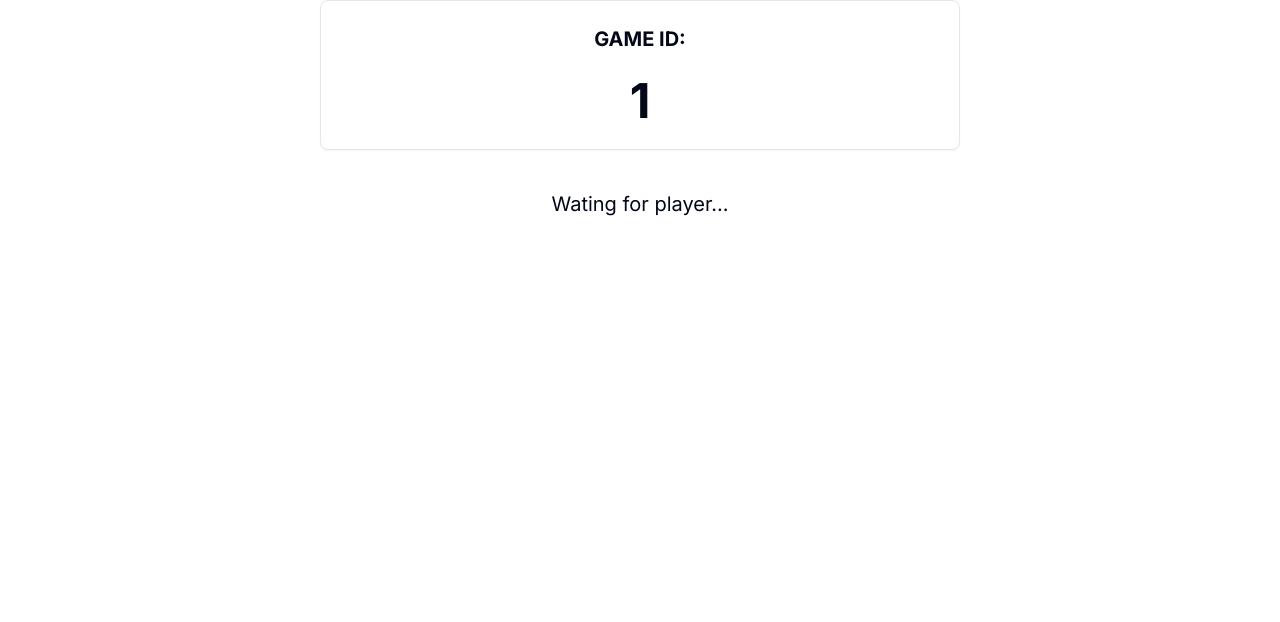
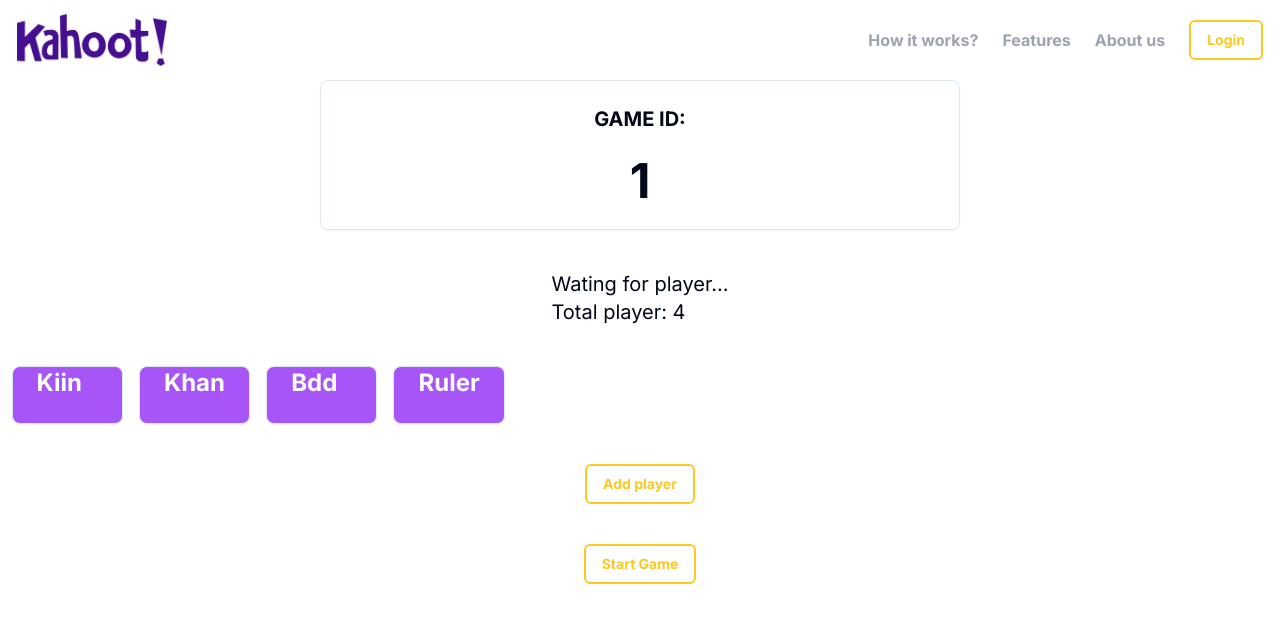
Before and after one commit to PhucChuHoang/cs422-kahoot-clone, a Next.js app: page /game/1 in a window 1280 px wide. Shown: the top 622 px of the page. Built offline with nearby package versions, Linux system fonts and the light colour scheme; no server answers.

Commit message:
- add call to server on game session

```diff
--- a/app/game/[id]/page.tsx
+++ b/app/game/[id]/page.tsx
@@ -1,31 +1,58 @@
 'use client';
 
-import { GameHeaderForm } from '@/components/game_header_form';
 import { GameMainForm } from '@/components/game_main_form';
 import { useState } from 'react';
+import { useEffect } from 'react';
 import { WatingRoomForm } from '@/components/wating_room_form';
+import { Button } from '@/components/ui/button';
+import { io, Socket } from 'socket.io-client';
 
 export default function GamePage() {
   const [gameStart, setGameStart] = useState(false);
+  const [socket, setSocket] = useState<Socket | null>(null);
+
+  useEffect(() => {
+    const handleBeforeUnload = (event: BeforeUnloadEvent) => {
+      event.preventDefault();
+      socket?.disconnect();
+      setSocket(null);
+      console.log('User is leaving the page');
+    };
+
+    window.addEventListener('beforeunload', handleBeforeUnload);
+
+    return () => {
+      window.removeEventListener('beforeunload', handleBeforeUnload);
+    };
+  }, []);
 
   if (gameStart) {
-    setGameStart(false);
     return (
       <div>
-        <div className="flex bg-background">
-          <GameHeaderForm />
-        </div>
-
         <div className="flex h-screen w-screen justify-between">
           <GameMainForm />
         </div>
       </div>
     );
   } else {
+    if (!socket) {
+      const newSocket = io('http://127.0.0.1:5000');
+      setSocket(newSocket);
+    }
+
     return (
-      <div>
-        <div className="flex bg-background">
+      <div className="flex flex-col gap-y-10">
+        <div>
           <WatingRoomForm />
+        </div>
+
+        <div className="flex h-full w-full justify-center">
+          <Button
+            onClick={() => setGameStart(true)}
+            className="border-2 border-primary bg-transparent font-bold text-primary hover:bg-yellow-500 "
+          >
+            Start Game
+          </Button>
         </div>
       </div>
     );
--- a/app/layout.tsx
+++ b/app/layout.tsx
@@ -2,6 +2,7 @@
 import { Inter } from 'next/font/google';
 import './globals.css';
 import Providers from '@/components/provider';
+import { LandingHeaderForm } from '@/components/landing_header_form';
 
 const inter = Inter({ subsets: ['latin'] });
 
@@ -18,6 +19,7 @@
   return (
     <html lang="en">
       <body className={inter.className}>
+        <LandingHeaderForm />
         <Providers>{children}</Providers>
       </body>
     </html>
--- a/app/page.tsx
+++ b/app/page.tsx
@@ -1,13 +1,8 @@
-import { LandingHeaderForm } from '@/components/landing_header_form';
 import { LandingForm } from '@/components/landing_form';
 
 export default function LandingPage() {
   return (
     <div>
-      <div className="flex bg-background">
-        <LandingHeaderForm />
-      </div>
-
       <div className="">
         <LandingForm />
       </div>
--- a/components/wating_room_form.tsx
+++ b/components/wating_room_form.tsx
@@ -1,26 +1,43 @@
 'use client';
 
 import React from 'react';
-//import { useEffect, useState, useRef } from 'react';
+import { useEffect, useState, useRef } from 'react';
 import { Card, CardContent, CardHeader } from './ui/card';
 import { usePathname } from 'next/navigation';
+import { Button } from './ui/button';
 
-// function ShowPlayers({players}: {players: string[]}) {
-//     const ref = useRef<HTMLDivElement>(null);
+function ShowPlayers({ players }: { players: string[] }) {
+  const ref = useRef<HTMLDivElement>(null);
 
-//     useEffect(() => {
-//         ref.current?.scrollIntoView({ behavior: 'smooth' });
-//     }, [ref]);
+  useEffect(() => {
+    ref.current?.scrollIntoView({ behavior: 'smooth' });
+  }, [ref]);
 
-//     return (
-//         <div className='grid grid-cols-10'>
-
-//         </div>
-//     );
-// }
+  return (
+    <div className="grid grid-cols-10 gap-4">
+      {players.map((player, index) => (
+        <Card
+          key={index}
+          className="flex flex-col justify-between bg-purple-500"
+        >
+          <CardContent>
+            <h1 className="bg-purple flex text-2xl font-bold text-white">
+              {player}
+            </h1>
+          </CardContent>
+        </Card>
+      ))}
+    </div>
+  );
+}
 
 export const WatingRoomForm = () => {
-  //const [players, setPlayers] = useState<string[]>(['Kiin', 'Khan', 'Bdd', 'Ruler']);
+  const [players, setPlayers] = useState<string[]>([
+    'Kiin',
+    'Khan',
+    'Bdd',
+    'Ruler',
+  ]);
 
   const pathName = usePathname();
 
@@ -37,21 +54,19 @@
         </CardContent>
       </Card>
 
-      <div className="flex justify-center text-xl">
+      <div className="flex flex-col justify-center text-xl">
         <h1>Wating for player...</h1>
+        <h1>Total player: {players.length}</h1>
       </div>
 
-      {/* <div className='grid grid-cols-10 gap-4'>
-                {players.map((player, index) => (
-                    <Card key={index} className='flex flex-col justify-between bg-purple-500'>
-                        <CardContent>
-                            <h1 className='flex font-bold text-2xl bg-purple text-white'>
-                                {player}
-                            </h1>
-                        </CardContent>
-                    </Card>
-                ))}
-                </div> */}
+      <ShowPlayers players={players} />
+
+      <Button
+        onClick={() => setPlayers([...players, 'Faker'])}
+        className="flex border-2 border-primary bg-transparent font-bold text-primary hover:bg-yellow-500"
+      >
+        Add player
+      </Button>
     </div>
   );
 };
--- a/package.json
+++ b/package.json
@@ -45,6 +45,8 @@
     "react-hook-form": "^7.51.4",
     "react-redux": "^9.1.2",
     "shadcn-ui": "^0.2.3",
+    "socket.io": "^4.7.5",
+    "socket.io-client": "^4.7.5",
     "tailwind-merge": "^2.3.0",
     "tailwindcss-animate": "^1.0.7",
     "yarn": "^1.22.22",
```
Also changed, not shown: 2 other files (tests, documents, lock files or other folders).
